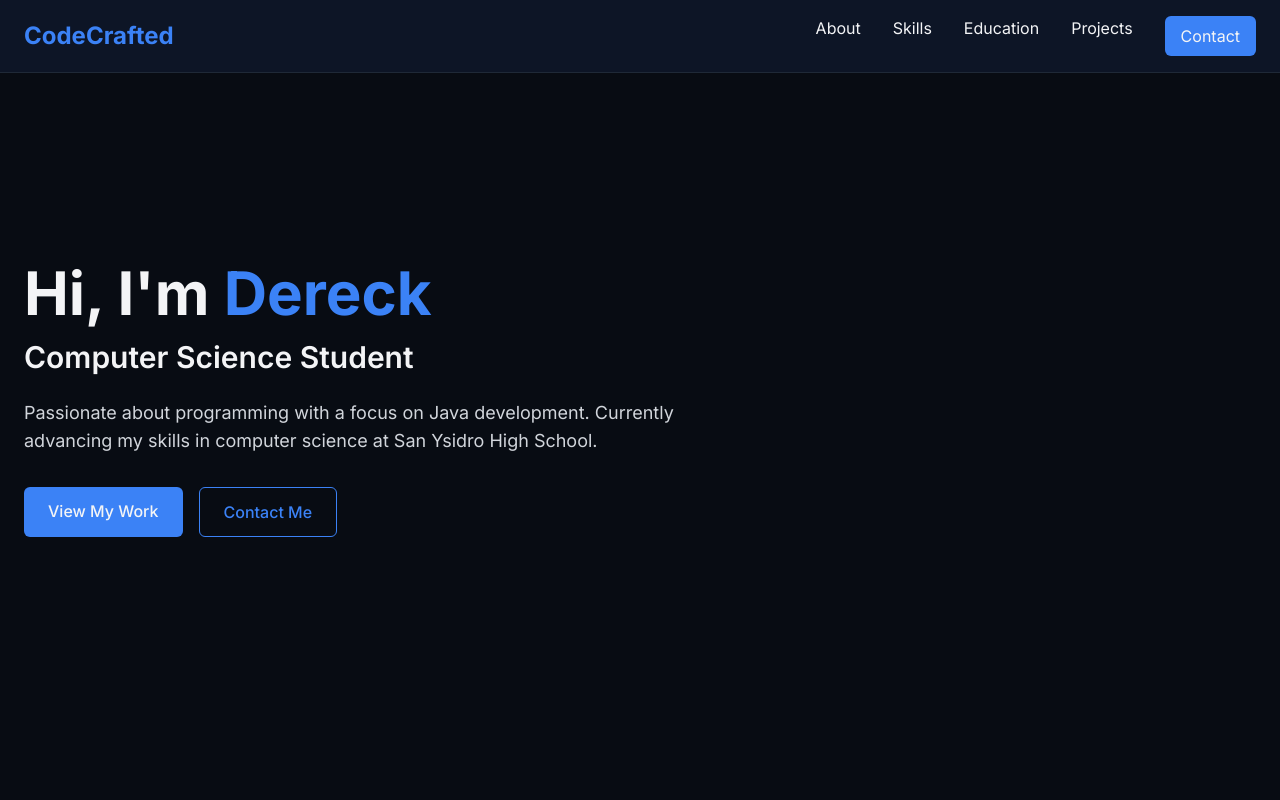
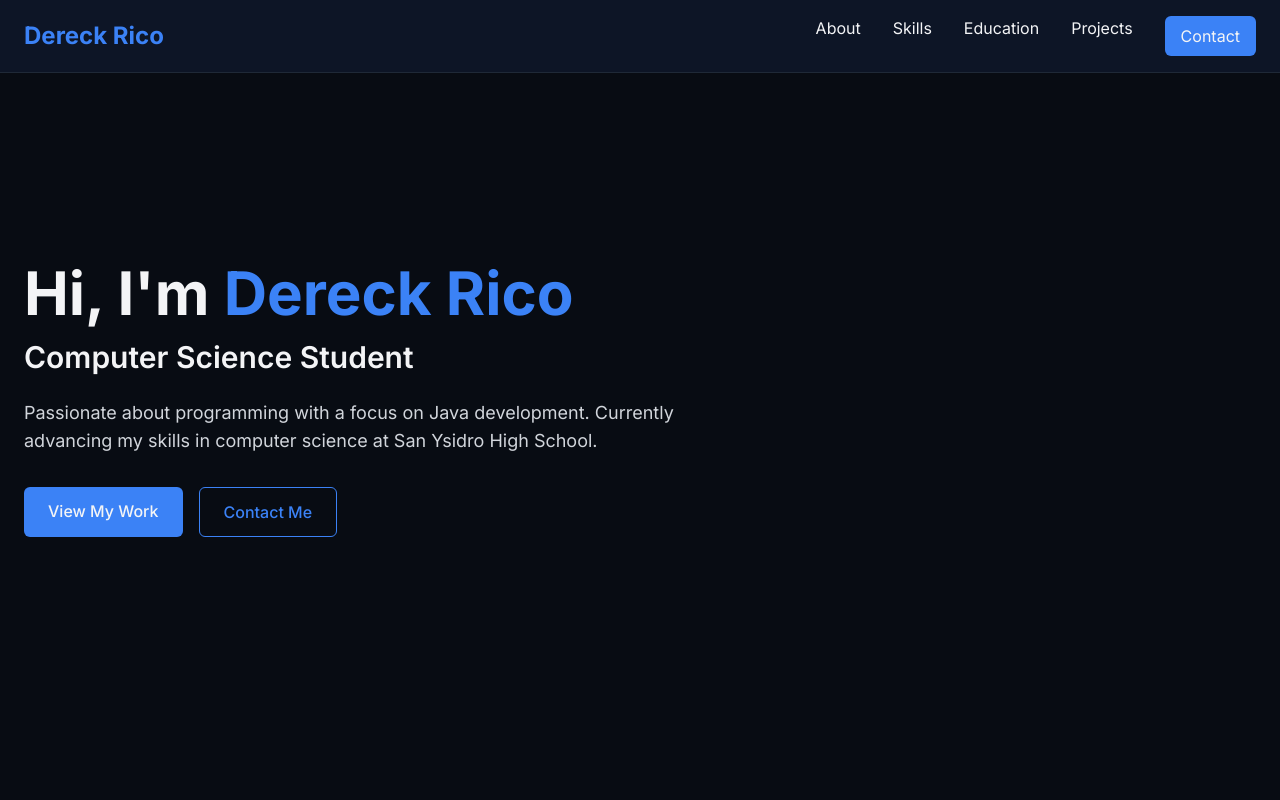
Before and after one commit to binbitdev/Binbit-Website, a plain HTML site: page index.html in a window 1280 px wide. Shown: the top 800 px of the page. Drawn offline with nearby package versions, Linux system fonts and the light colour scheme.

Commit message:
Update index.html

```diff
--- a/index.html
+++ b/index.html
@@ -3,7 +3,7 @@
 <head>
     <meta charset="UTF-8">
     <meta name="viewport" content="width=device-width, initial-scale=1.0">
-    <title>CodeCrafted Portfolio</title>
+    <title>Dereck Rico Portfolio</title>
     <link rel="icon" type="image/x-icon" href="/static/favicon.ico">
     <script src="https://cdn.tailwindcss.com"></script>
     <script src="https://cdn.jsdelivr.net/npm/feather-icons/dist/feather.min.js"></script>
@@ -48,7 +48,7 @@
     <nav class="fixed w-full bg-darker/90 backdrop-blur-md z-50 border-b border-gray-800">
         <div class="container mx-auto px-6 py-4">
             <div class="flex justify-between items-center">
-                <a href="#" class="text-2xl font-bold text-primary">CodeCrafted</a>
+                <a href="#" class="text-2xl font-bold text-primary">Dereck Rico</a>
                 <div class="hidden md:flex space-x-8">
                     <a href="#about" class="hover:text-primary transition">About</a>
                     <a href="#skills" class="hover:text-primary transition">Skills</a>
@@ -78,7 +78,7 @@
         <div class="absolute inset-0 bg-black/50 z-10"></div>
         <div class="container mx-auto px-6 z-20">
             <div class="max-w-2xl">
-                <h1 class="text-5xl md:text-6xl font-bold mb-4">Hi, I'm <span class="text-primary">Dereck</span></h1>
+                <h1 class="text-5xl md:text-6xl font-bold mb-4">Hi, I'm <span class="text-primary">Dereck Rico</span></h1>
                 <h2 class="text-2xl md:text-3xl font-semibold mb-6">Computer Science Student</h2>
                 <p class="text-lg text-gray-300 mb-8">Passionate about programming with a focus on Java development. Currently advancing my skills in computer science at San Ysidro High School.</p>
                 <div class="flex space-x-4">
@@ -472,4 +472,5 @@ const menu = document.getElementById('mobile-menu');
         feather.replace();
     </script>
 </body>
+
 </html>
```
